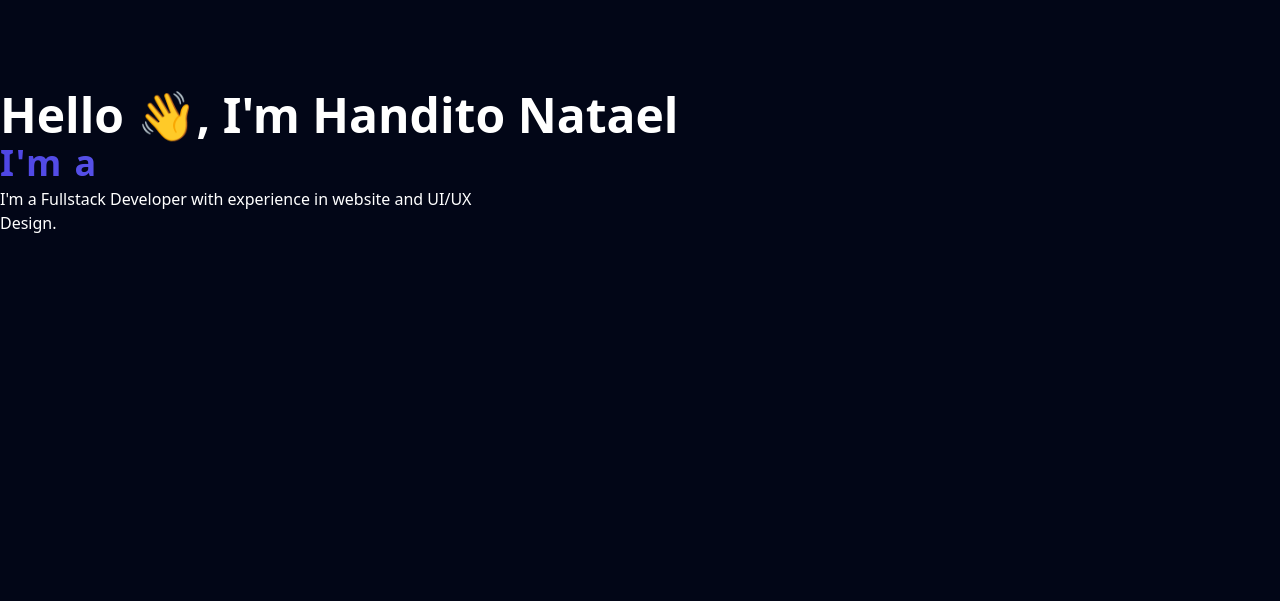
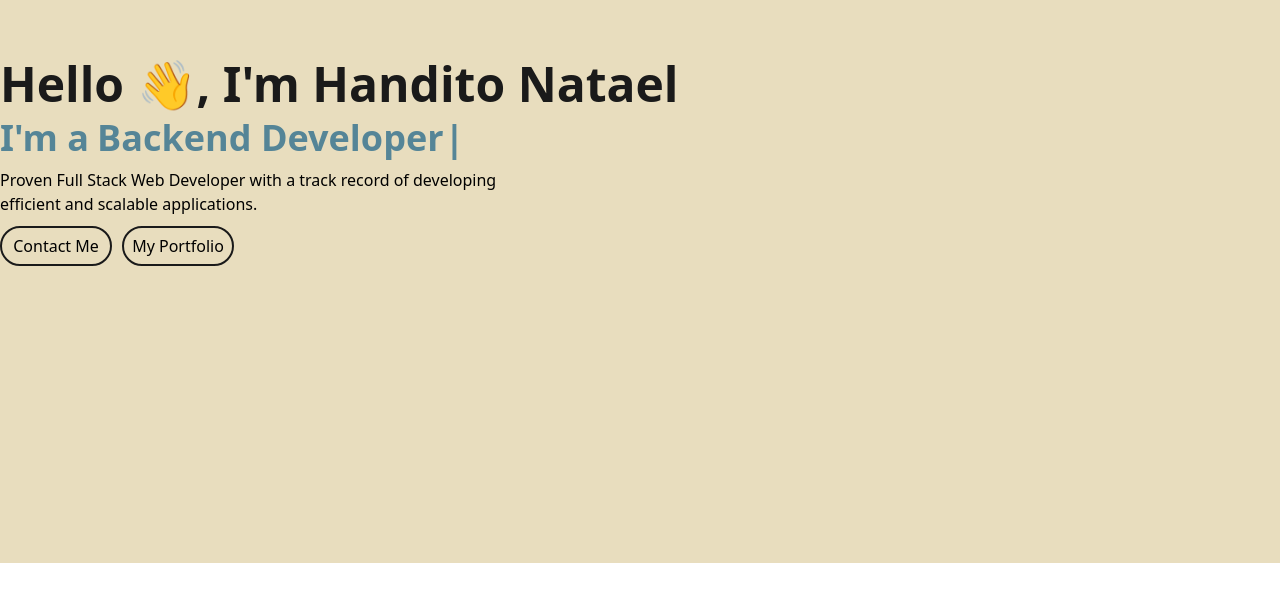
Before and after one commit to ditonatael/dito-portfolio, a Next.js app: page / in a window 1280 px wide. Shown: the part 237-838 px from the top of the page. After the commit the page ends 800 px from the top, so only its background shows below. Built offline with nearby package versions, Linux system fonts and the light colour scheme; what @designbycode/tailwindcss-text-stroke would draw is missing.

Commit message:
feat: change page color, remove marquee

```diff
--- a/src/app/page.tsx
+++ b/src/app/page.tsx
@@ -3,11 +3,11 @@ import Marquee from "react-fast-marquee";
 
 export default function Home() {
   return (
-    <div className="bg-gradient-to-br from-slate-950 from-10% to-slate-950 to-90%">
+    <div className="bg-primary">
       <div className="container mx-auto">
         <HeroSection />
       </div>
-      <div className="relative w-full">
+      {/* <div className="relative w-full">
         <Marquee className="w-fit text-white text-7xl font-bold whitespace-nowrap pt-4 absolute bottom-0">
           {Array(5)
             .fill("Handito Natael")
@@ -27,7 +27,7 @@ export default function Home() {
               );
             })}
         </Marquee>
-      </div>
+      </div> */}
     </div>
   );
 }
--- a/src/components/HeroSection.tsx
+++ b/src/components/HeroSection.tsx
@@ -3,16 +3,19 @@ import Typewriter from "typewriter-effect";
 
 export default function HeroSection() {
   return (
-    <div className="text-white h-screen flex items-center">
-      <div className="flex flex-col gap-1">
-        <span className="text-5xl font-bold">Hello 👋, I'm Handito Natael</span>
-        <span className="text-4xl tracking-wider font-semibold bg-gradient-to-r from-indigo-600 to-indigo-400 inline-block text-transparent  bg-clip-text">
+    <div className="h-screen flex items-center">
+      <div className="flex flex-col gap-2.5">
+        <span className="text-5xl font-bold text-primary-black">
+          Hello 👋, I'm Handito Natael
+        </span>
+        <span className="text-4xl text-primary-blue font-bold flex gap-2">
+          <p>I'm a</p>
           <Typewriter
             options={{
               strings: [
-                "I'm a Front-end Developer",
-                "I'm a Back-end Developer",
-                "I'm a Fullstack Developer",
+                "Frontend Developer",
+                "Backend Developer",
+                "Fullstack Developer",
               ],
               autoStart: true,
               loop: true,
@@ -21,8 +24,17 @@ export default function HeroSection() {
           />
         </span>
         <span>
-          I'm a Fullstack Developer with experience in website and UI/UX <br />
-          Design.
+          Proven Full Stack Web Developer with a track record of developing{" "}
+          <br />
+          efficient and scalable applications.
+        </span>
+        <span className="flex gap-2.5">
+          <button className="w-28 h-10 border-2 border-primary-black rounded-full">
+            Contact Me
+          </button>
+          <button className="w-28 h-10 border-2 border-primary-black rounded-full">
+            My Portfolio
+          </button>
         </span>
       </div>
     </div>
--- a/tailwind.config.ts
+++ b/tailwind.config.ts
@@ -11,6 +11,9 @@ export default {
       colors: {
         background: "var(--background)",
         foreground: "var(--foreground)",
+        primary: "#E8DDBE",
+        'primary-black': "#1A1A1A",
+        'primary-blue': "#558597"
       },
       backgroundImage: {
         coreBackground: "url(/photo-1604339454409-701c5278c546.webp)"
```
